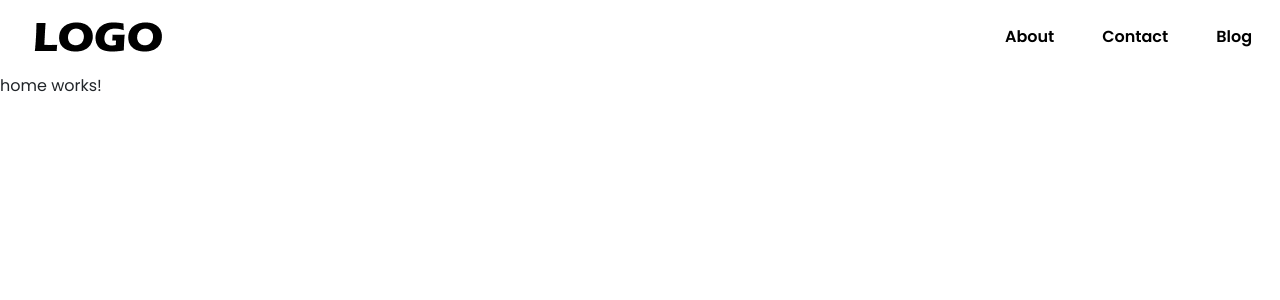
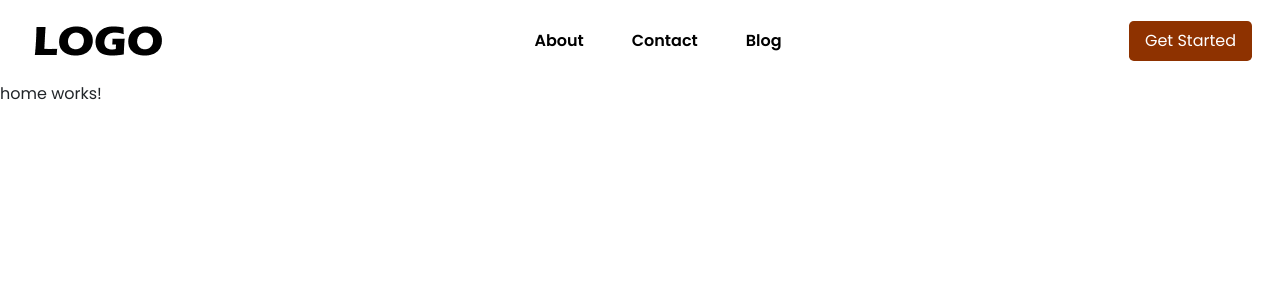
Before and after one commit to lumberjack001/Dorm-drive, an Angular app: page / in a window 1280 px wide. Shown: the top 300 px of the page. Built offline with nearby package versions, Linux system fonts and the light colour scheme.

Commit message:
complete desktop nav

```diff
--- a/src/app/components/nav/nav.component.html
+++ b/src/app/components/nav/nav.component.html
@@ -6,7 +6,7 @@
 
     <app-nav-links [style.fontWeight]="'600'" class="d-flex nav-links flex-row gap-5"></app-nav-links>
 
-    <!-- <a href="https://q31xe07v493.typeform.com/to/KIrjw0En" class="partner-btn">PARTNER WITH US</a> -->
+    <a href="#" class="partner-btn">Get Started</a>
     <button *ngIf="hide === false" (click)="toggleMenu()" class="menu"><img src="assets/icons/menu.png" alt=""></button>
     <button *ngIf="hide != false" (click)="toggleMenu()" class="menu-close"><img src="assets/icons/menu.png" alt=""></button>
   </section>
--- a/src/app/components/nav/nav.component.scss
+++ b/src/app/components/nav/nav.component.scss
@@ -26,6 +26,15 @@ nav{
 }
 .logo-img button{
   text-align: start;
+}
+
+.partner-btn{
+  padding-block: .5rem;
+  padding-inline: 1rem;
+  background-color: var(--secondary-color);
+  color: white;
+  // font-weight: bold;
+  border-radius: .3rem;
 }
 
 @media (max-width: 815px) {
```
